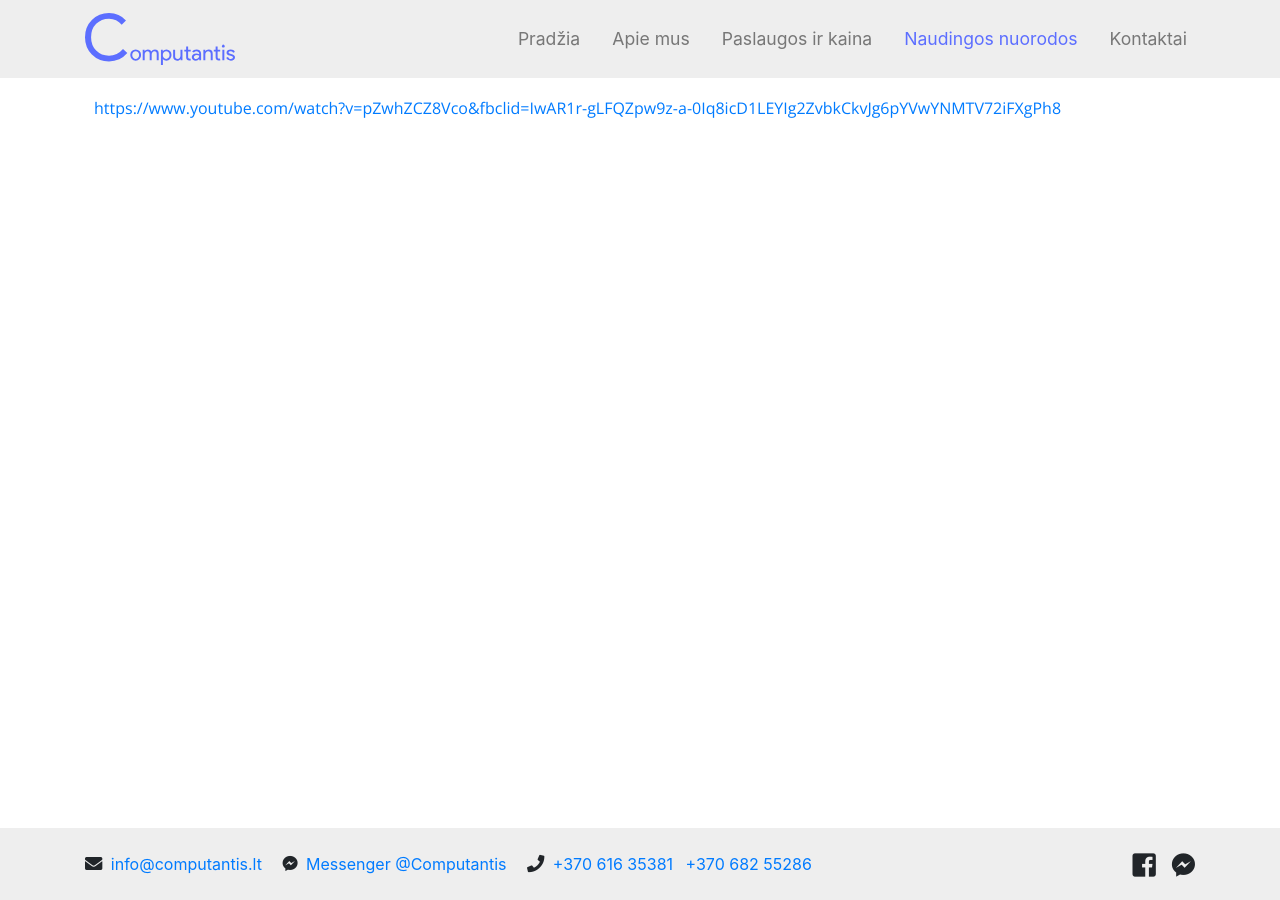
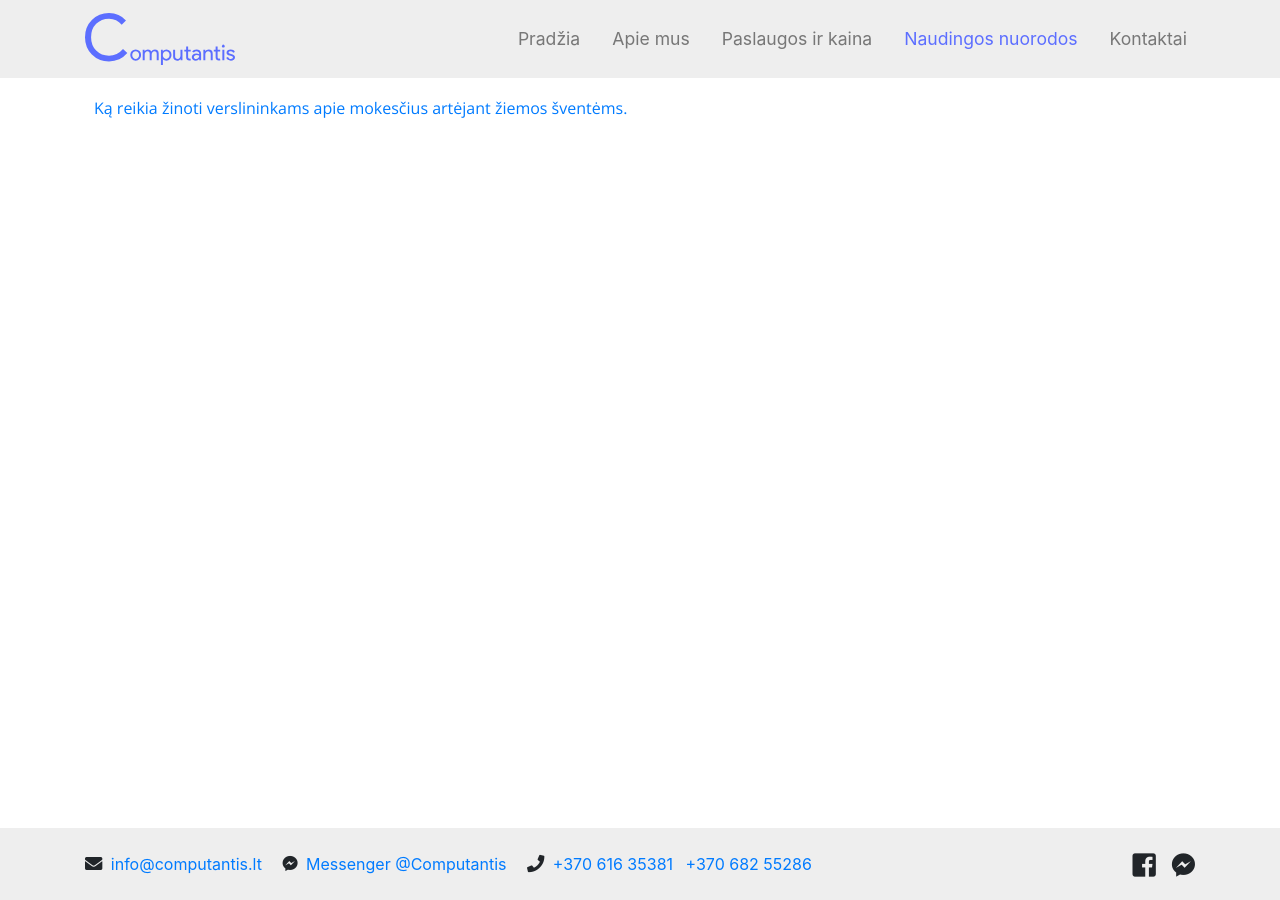
Before and after one commit to MantasJan/Computantis, a Jekyll site: the page built from linkai.html, in a window 1280 px wide. Built offline with Jekyll 4.4.1, drawn with Linux system fonts in a browser that asks for light colours; nearby versions of some CDN libraries.

Commit message:
fixed link

```diff
--- a/linkai.html
+++ b/linkai.html
@@ -4,5 +4,5 @@ permalink: /linkai/
 layout: default
 ---
 <div class="text mt-5">
-  <a href="https://www.youtube.com/watch?v=pZwhZCZ8Vco&fbclid=IwAR1r-gLFQZpw9z-a-0Iq8icD1LEYIg2ZvbkCkvJg6pYVwYNMTV72iFXgPh8">https://www.youtube.com/watch?v=pZwhZCZ8Vco&fbclid=IwAR1r-gLFQZpw9z-a-0Iq8icD1LEYIg2ZvbkCkvJg6pYVwYNMTV72iFXgPh8</a>
+  <a href="https://www.youtube.com/watch?v=pZwhZCZ8Vco&fbclid=IwAR1r-gLFQZpw9z-a-0Iq8icD1LEYIg2ZvbkCkvJg6pYVwYNMTV72iFXgPh8">Ką reikia žinoti verslininkams apie mokesčius artėjant žiemos šventėms.</a>
 </div>
```
